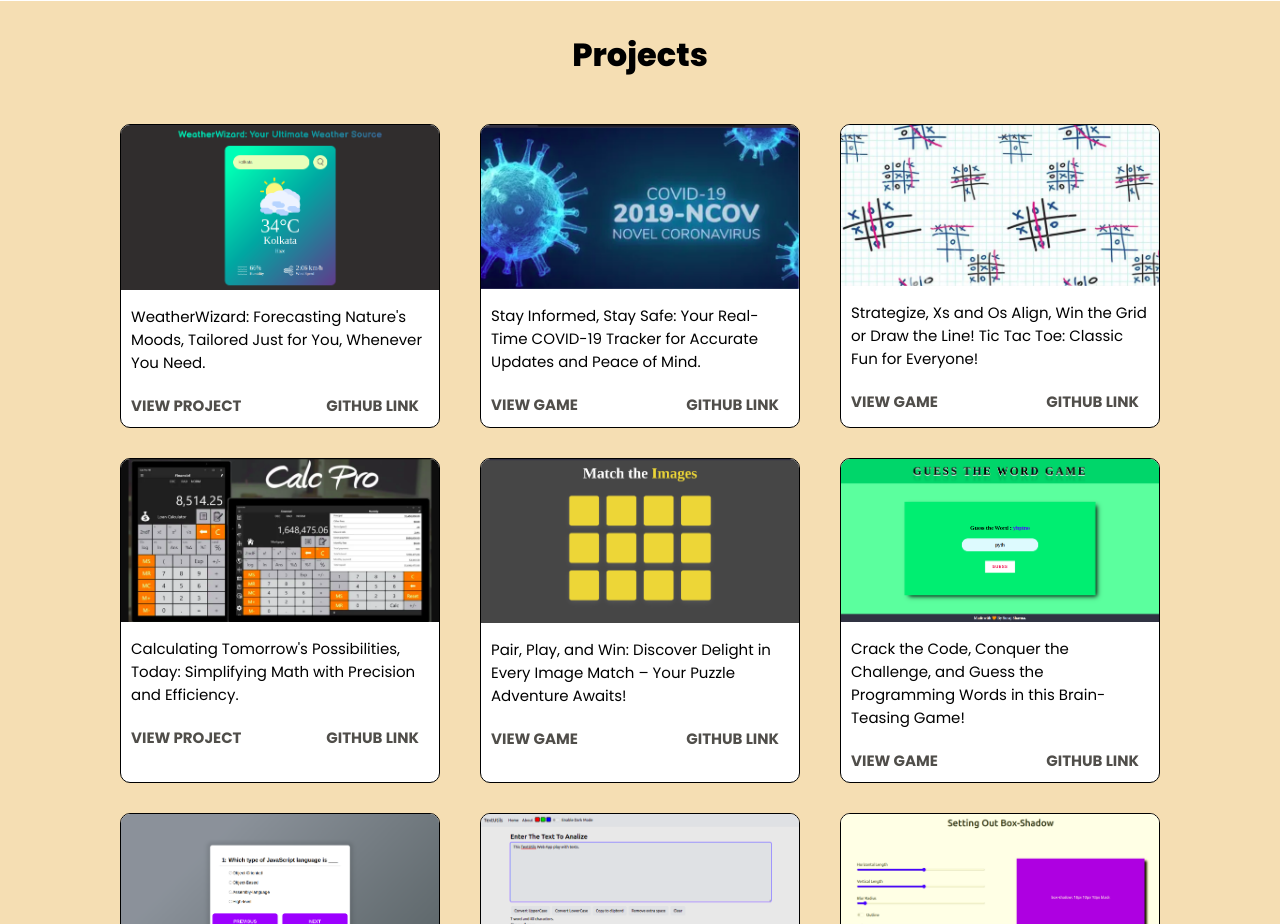
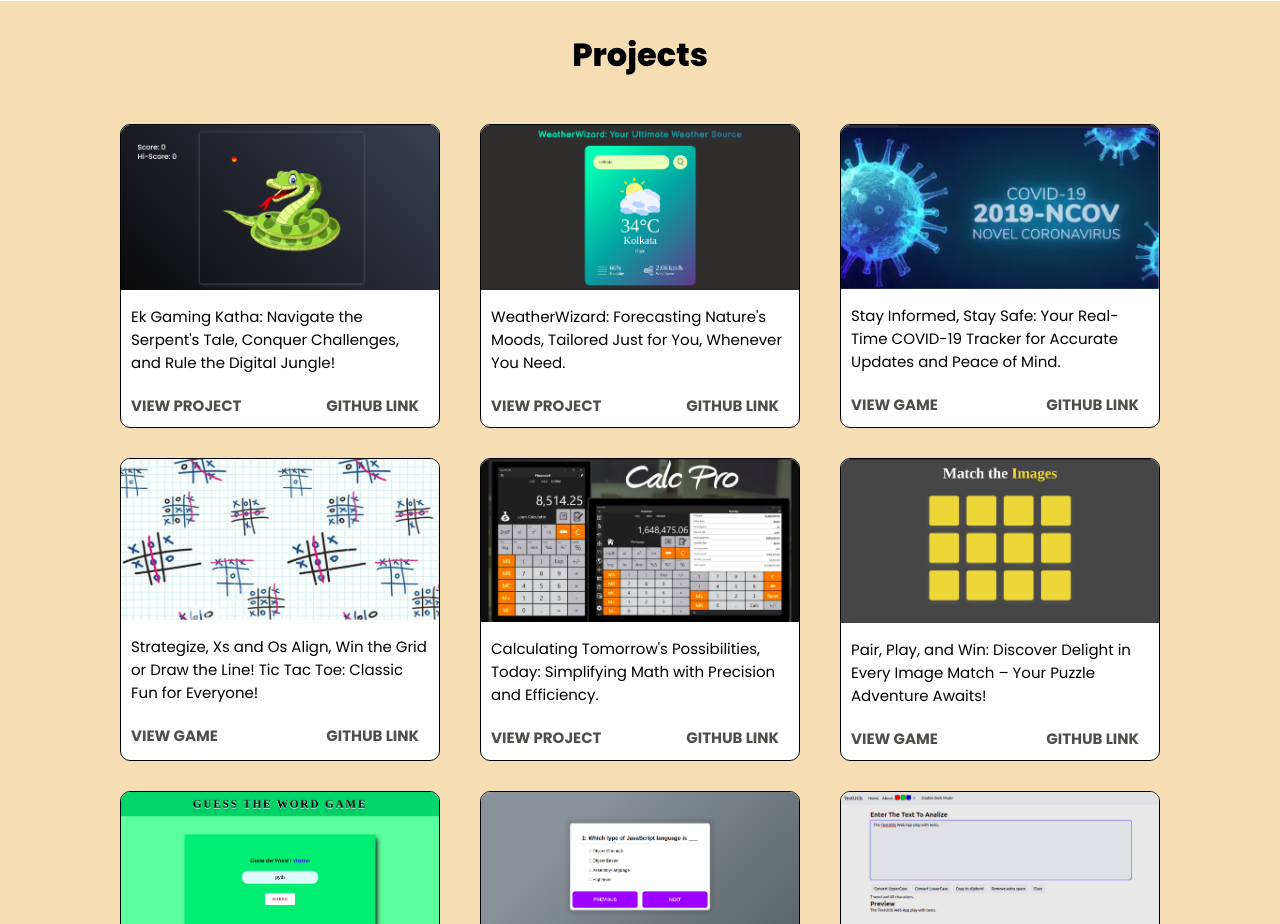
Before and after one commit to rajdhanwar-suraj/suraj, a plain HTML site: page index.html in a window 1280 px wide. Shown: the part 1660-2584 px from the top of the page. Drawn offline with Linux system fonts and the light colour scheme.

Commit message:
adding snake Game

```diff
--- a/index.html
+++ b/index.html
@@ -104,6 +104,19 @@
     <section id="project" class="projects">
         <h2 class="title">Projects</h2>
         <div class="project">
+            <div class="projectCard">
+                <div class="projectImage">
+                    <img src="images/snake.jpg">
+                </div>
+                <div class="projectInfo">
+                    Ek Gaming Katha: Navigate the Serpent's Tale, Conquer Challenges, and Rule the Digital Jungle!
+                    <div>
+                        <a target="_blank" href="https://snake7050.netlify.app/">View Project</a>
+                        <a target="_blank"
+                            href="https://github.com/rajdhanwar-suraj/snakeGame">GitHub Link</a>
+                    </div>
+                </div>
+            </div>
             <div class="projectCard">
                 <div class="projectImage">
                     <img src="images/weather.jpg">
```
Also changed, not shown: images/snake.jpg (added).
